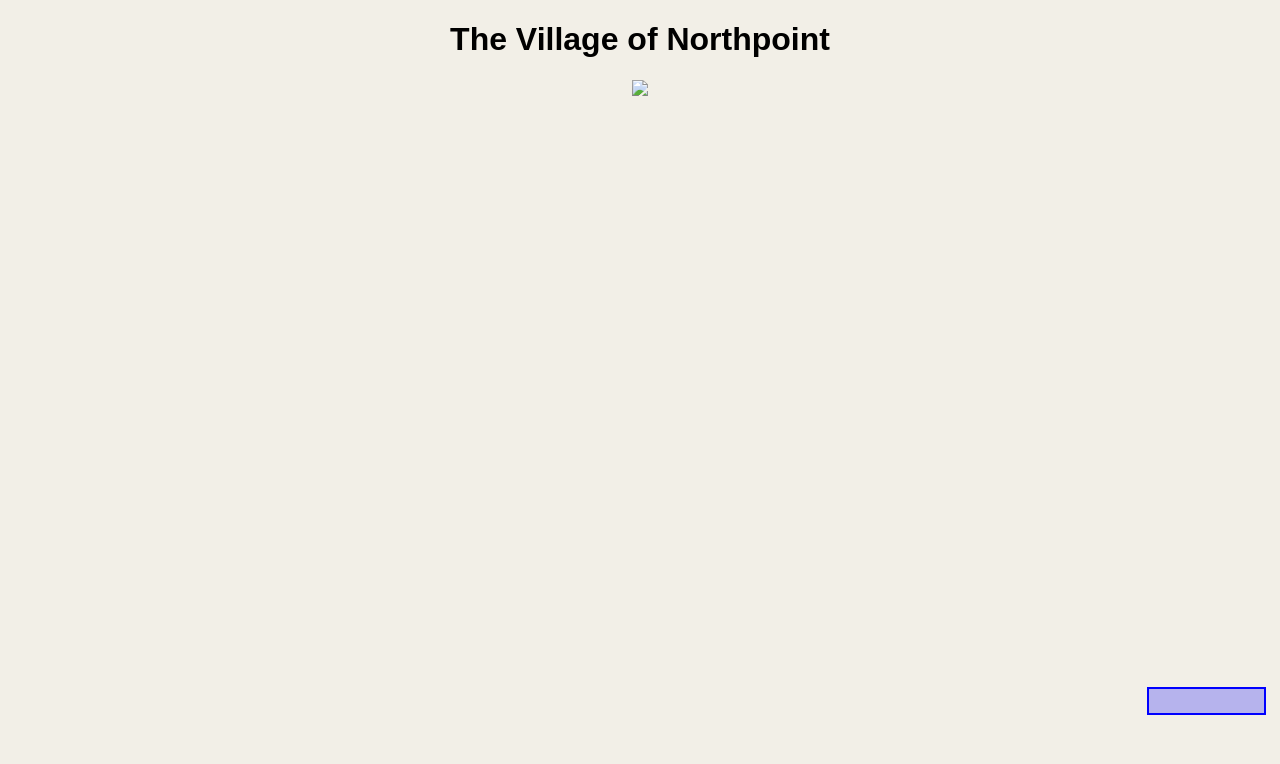
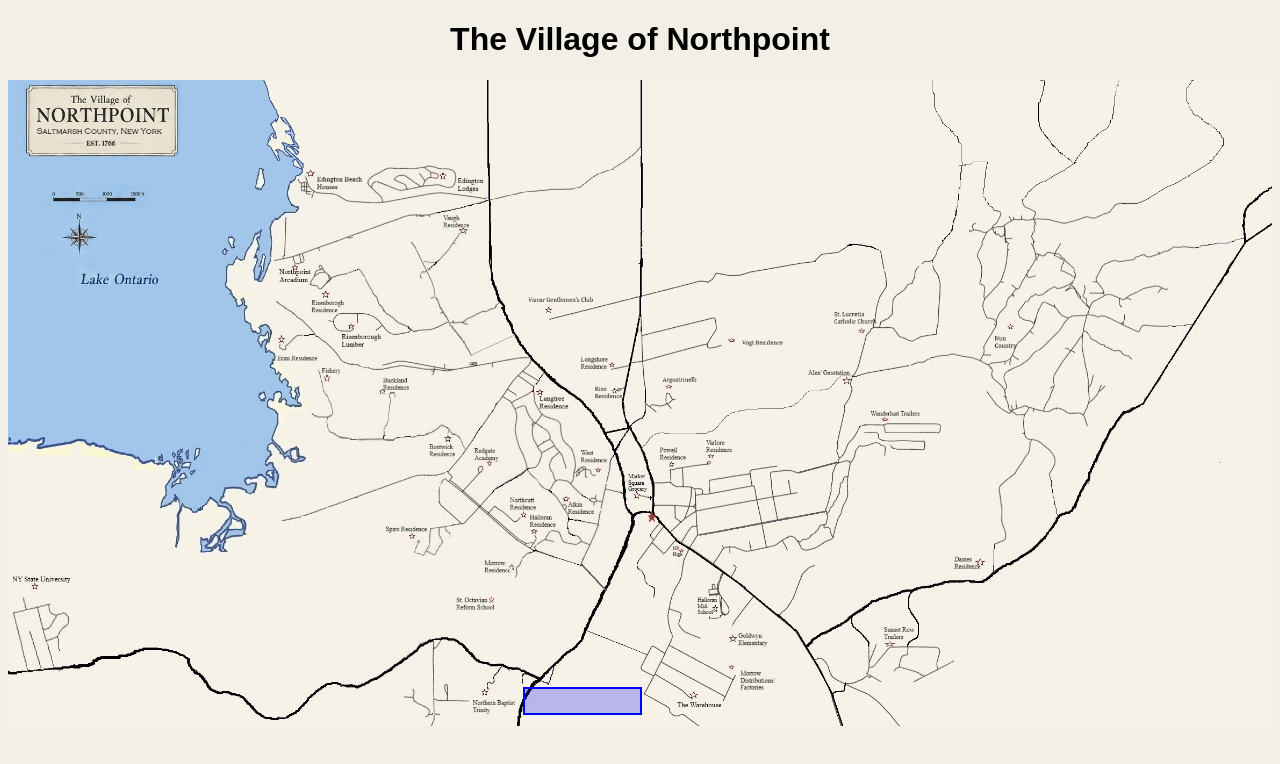
Before and after one commit to kellyshadow47-netizen/Northpoint, a plain HTML site: page index.html in a window 1280 px wide. Drawn offline with Linux system fonts and the light colour scheme.

Commit message:
Update index.html

```diff
--- a/index.html
+++ b/index.html
@@ -54,8 +54,7 @@ body{
 
 <div class="map-container">
 
-<img src="The Village of Northpoint Map OG.jpg"
-class="map">
+<img src="images/The Village of Northpoint Map OG.jpg" class="map">
 
 <a id="spiro"
 href="#"
```
